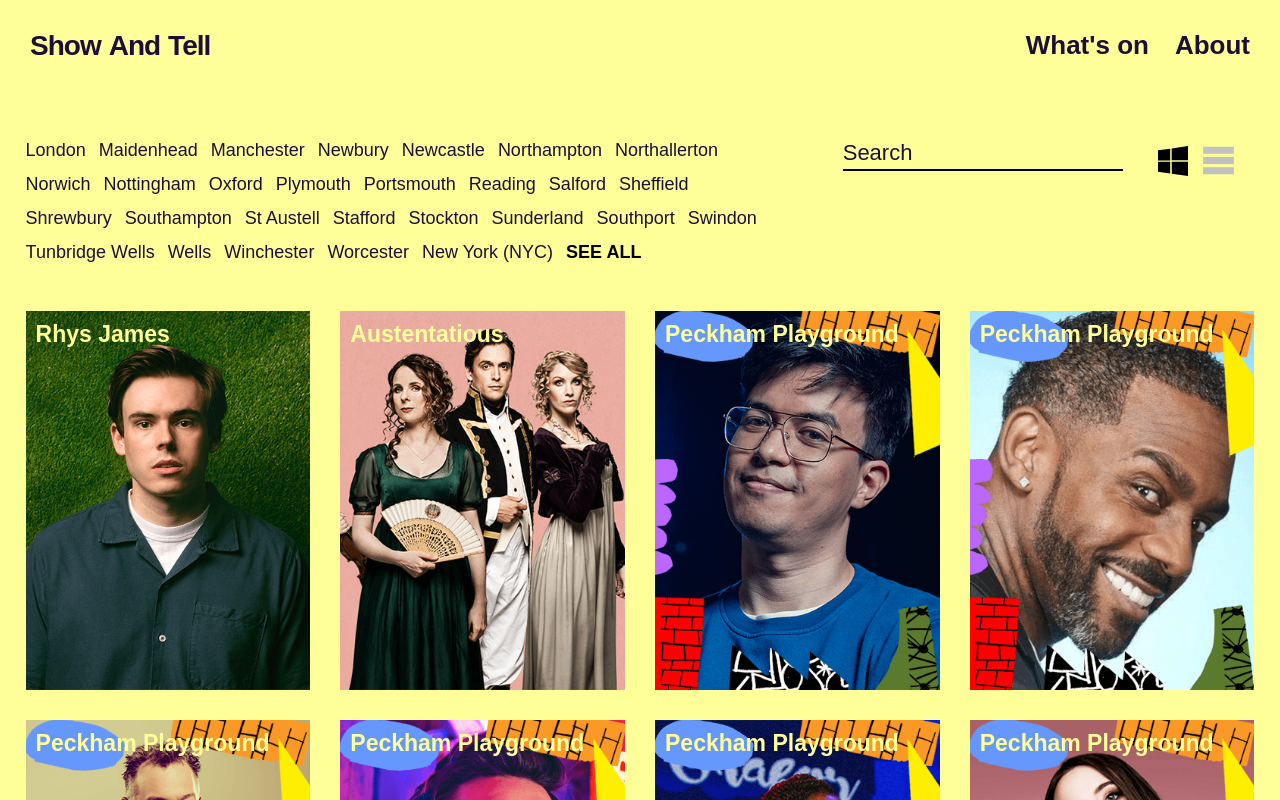
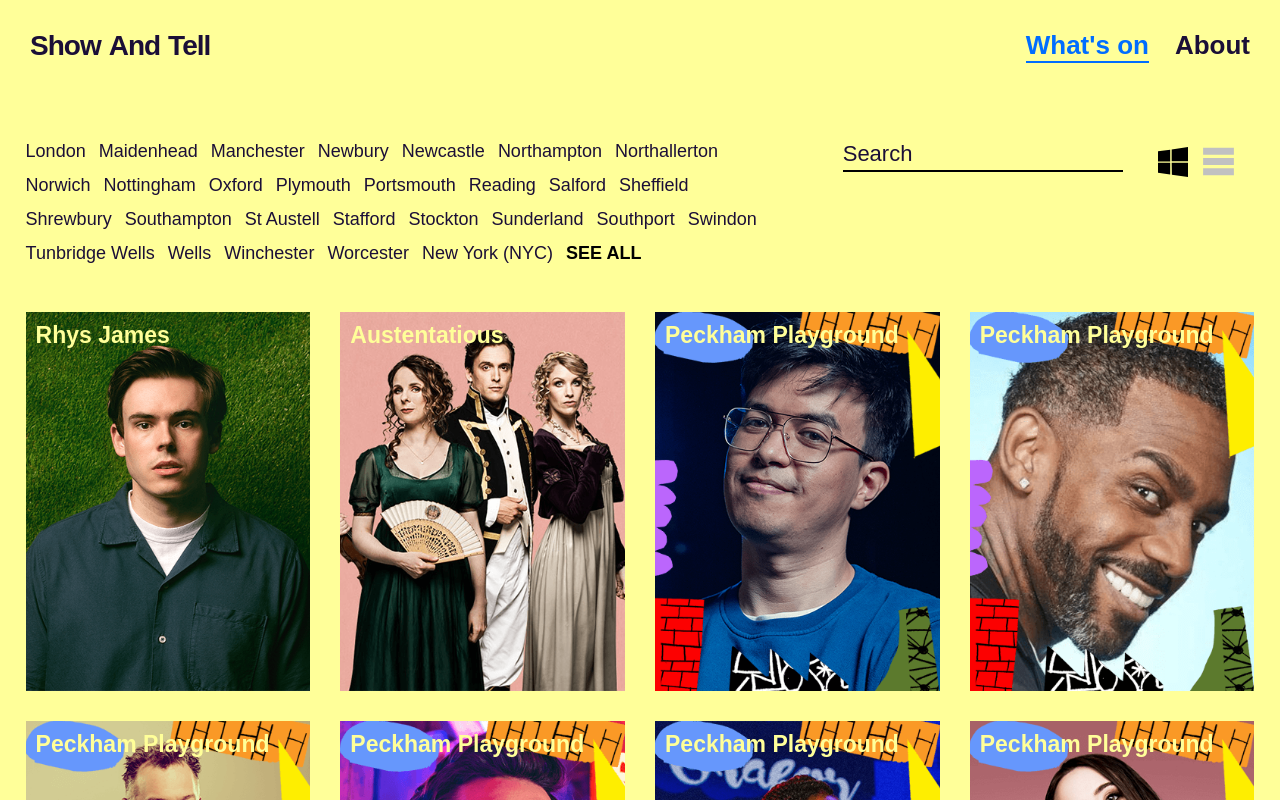
Before and after one commit to eduarf/show-and-tell, a React (Vite) app: page /events in a window 1280 px wide. Shown: the top 800 px of the page. Built offline with nearby package versions, Linux system fonts and the light colour scheme; a web font is replaced by a local one.

Commit message:
some changes

```diff
--- a/src/components/navbar/Navbar.jsx
+++ b/src/components/navbar/Navbar.jsx
@@ -2,7 +2,7 @@ import styled from "styled-components";
 import AboutDropdown from "../about-dropdown/AboutDropdown";
 import { onDropdown, offDropdown } from "../../features/aboutDropdownSlice";
 import { useDispatch, useSelector } from "react-redux";
-import { Link } from "react-router-dom";
+import { Link, useLocation } from "react-router-dom";
 import ResponsiveMenu from "../responsive-menu/ResponsiveMenu";
 import { toggleMenuDropdown } from "../../features/menuDropdownSlice";
 
@@ -54,7 +54,8 @@ const NavList = styled.ul`
 const NavItem = styled(Link)`
   font-size: 2.6rem;
   cursor: pointer;
-  color: var(--color-text);
+  color: ${props => props.$location ? 'var(--color-blue)' : 'var(--color-text)'};
+  border-bottom: ${props => props.$location ? '2px solid var(--color-blue)' : 'none'};
 `;
 const AboutLi = styled(Link)`
   font-size: 2.6rem;
@@ -84,6 +85,7 @@ const ResponsiveLink = styled.a`
 const Navbar = () => {
   const dispatch = useDispatch();
   const isOpen = useSelector((state) => state.menuDropdown.isOpen);
+  const location = useLocation();
   return (
     <NavContainer>
       <LogoContainer>
@@ -95,11 +97,11 @@ const Navbar = () => {
       </LogoContainer>
       <NavBar>
         <NavList>
-          <NavItem to="/events">{`What's on`}</NavItem>
+          <NavItem to="/events" $location={location.pathname.startsWith('/events')}>{`What's on`}</NavItem>
           <AboutLi
             onMouseEnter={() => dispatch(onDropdown())}
             onMouseLeave={() => dispatch(offDropdown())}
-            to="about"
+            to="/about"
           >
             About
             <AboutDropdown />
```
